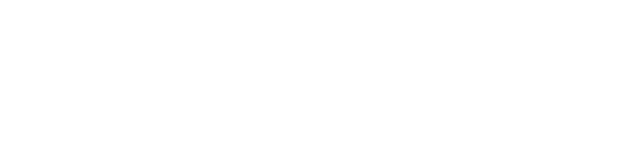
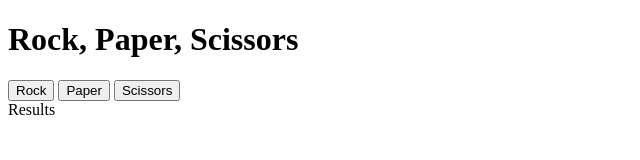
Before and after one commit to gbuttler/rock-paper-scissors, a plain HTML site: page index.html in a window 1280 px wide. Shown: the whole page, without its empty margins (0-640 px from the left). Drawn offline with Linux system fonts and the light colour scheme.

Commit message:
work in progress

```diff
--- a/index.html
+++ b/index.html
@@ -7,6 +7,10 @@
     <script src="script.js"></script>
 </head>
 <body>
-
+    <h1>Rock, Paper, Scissors</h1>
+    <button id="rockbtn">Rock</button>
+    <button id="paperbtn">Paper</button>
+    <button id="scissorsbtn">Scissors</button>
+    <div>Results</div>
 </body>
 </html>
```
Also changed, not shown: script.js (+16 -74 lines), 1 other file.
